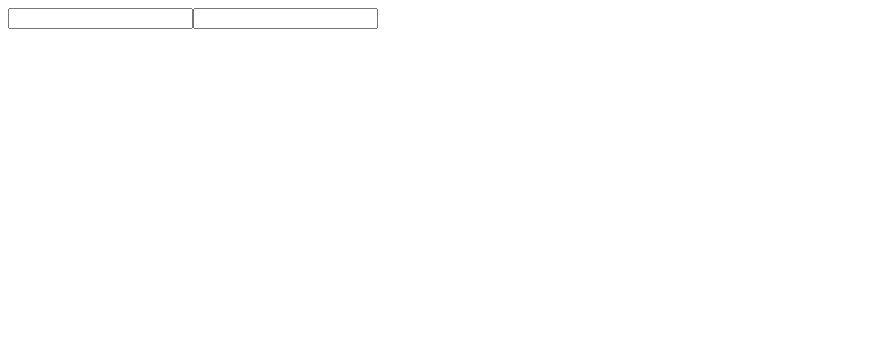
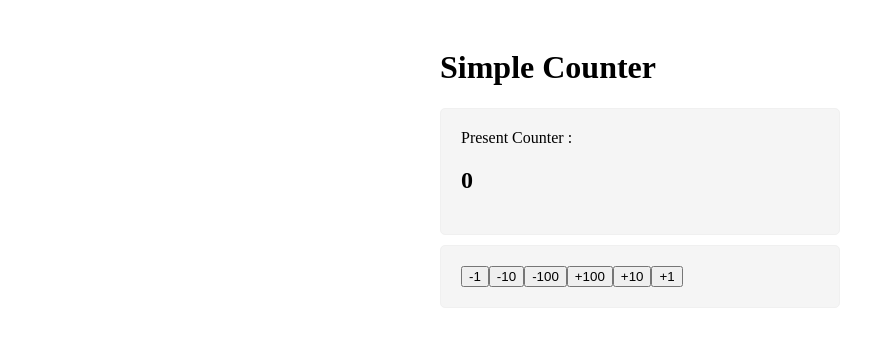
Before and after one commit to ranflir/onevite-react, a React (Vite) app: page / in a window 1280 px wide. Shown: the top 346 px of the page, without its empty margins (0-895 px from the left). Built offline with nearby package versions, Linux system fonts and the light colour scheme.

Commit message:
feat:CountApp

```diff
--- a/src/App.css
+++ b/src/App.css
@@ -0,0 +1,16 @@
+body {
+  padding: 20px;
+}
+
+.App {
+  margin: 0 auto;
+  width: 400px;
+}
+
+.App > section {
+  background-color: rgb(245, 245, 245);
+  border: 1px solid rgb(240, 240, 240);
+  border-radius: 5px;
+  padding: 20px;
+  margin-bottom: 10px;
+}
--- a/src/App.jsx
+++ b/src/App.jsx
@@ -1,60 +1,81 @@
 import './App.css';
-import { useState } from 'react';
-import Register from './components/Register';
-import HookExam from './components/HookExam';
-
-/*
-1. 자신이 관리하는 state의 값이 리랜더링 되었을때
-2. 자신이 제공받는 props 값이 변경되었을때, 리랜더링
-3. 부모컴포넌트가 리랜더링되면, 자식도 리랜더링이 된다.
-*/
+import Viewer from './components/Viewer';
+import Controller from './components/Controller';
 
 function App() {
-  //스테이트값(초기값), 스테이트의 값을 변경하는 상태변화 함수 > (비구조화 할당)구조분해할당으로 표현
   return (
-    <>
-      <HookExam />
-    </>
+    <div className="App">
+      <h1>Simple Counter</h1>
+      <section>
+        <Viewer />
+      </section>
+      <section>
+        <Controller />
+      </section>
+    </div>
   );
 }
+
 export default App;
 
-// import Footer from './components/Footer';
-// import Header from './components/Header';
-// import Main from './components/Main';
-// import Button from './components/Button';
+// import './App.css';
+// import { useState } from 'react';
+// import Register from './components/Register';
+// import HookExam from './components/HookExam';
 
-// //vite로 만든 리액트 앱에서는 확장자를 안써도 자동으로 파일을 찾아가도록 내부적으로 자동설정이 되어 있기 때문
+// /*
+// 1. 자신이 관리하는 state의 값이 리랜더링 되었을때
+// 2. 자신이 제공받는 props 값이 변경되었을때, 리랜더링
+// 3. 부모컴포넌트가 리랜더링되면, 자식도 리랜더링이 된다.
+// */
+
 // function App() {
-//   const buttonProps = {
-//     text: 'mail',
-//     color: 'red',
-//     a: 1,
-//     b: 2,
-//     c: 3,
-//   };
 
+//   //스테이트값(초기값), 스테이트의 값을 변경하는 상태변화 함수 > (비구조화 할당)구조분해할당으로 표현
 //   return (
 //     <>
-//       <Button {...buttonProps} />
-//       <Button text={'cafe'} />
-//       <Button text={'blog'}>
-//         <Header />
-//       </Button>
+//       <HookExam />
 //     </>
 //   );
 // }
 // export default App;
 
-//왜 안되는데!!!! //된다 이제
+// // import Footer from './components/Footer';
+// // import Header from './components/Header';
+// // import Main from './components/Main';
+// // import Button from './components/Button';
 
-/*
-이벤트 핸들링
+// // //vite로 만든 리액트 앱에서는 확장자를 안써도 자동으로 파일을 찾아가도록 내부적으로 자동설정이 되어 있기 때문
+// // function App() {
+// //   const buttonProps = {
+// //     text: 'mail',
+// //     color: 'red',
+// //     a: 1,
+// //     b: 2,
+// //     c: 3,
+// //   };
 
-웹 내부에서 발생하는 사용자의 행동
-> 버튼클릭, 메세지 입력, 스크롤 등
+// //   return (
+// //     <>
+// //       <Button {...buttonProps} />
+// //       <Button text={'cafe'} />
+// //       <Button text={'blog'}>
+// //         <Header />
+// //       </Button>
+// //     </>
+// //   );
+// // }
+// // export default App;
 
-> 이벤트가 발생했을 때 그것을 처리하는 것
-버튼 클릭시 경고창 노출
+// //왜 안되는데!!!! //된다 이제
 
-*/
+// /*
+// 이벤트 핸들링
+
+// 웹 내부에서 발생하는 사용자의 행동
+// > 버튼클릭, 메세지 입력, 스크롤 등
+
+// > 이벤트가 발생했을 때 그것을 처리하는 것
+// 버튼 클릭시 경고창 노출
+
+// */
--- /dev/null
+++ b/src/components/Controller.jsx
@@ -0,0 +1,14 @@
+const Controller = () => {
+  return (
+    <div>
+      <button>-1</button>
+      <button>-10</button>
+      <button>-100</button>
+      <button>+100</button>
+      <button>+10</button>
+      <button>+1</button>
+    </div>
+  );
+};
+
+export default Controller;
--- /dev/null
+++ b/src/components/Viewer.jsx
@@ -0,0 +1,9 @@
+const Viewer = () => {
+  return (
+    <div>
+      Present Counter :<h1>0</h1>
+    </div>
+  );
+};
+
+export default Viewer;
```
